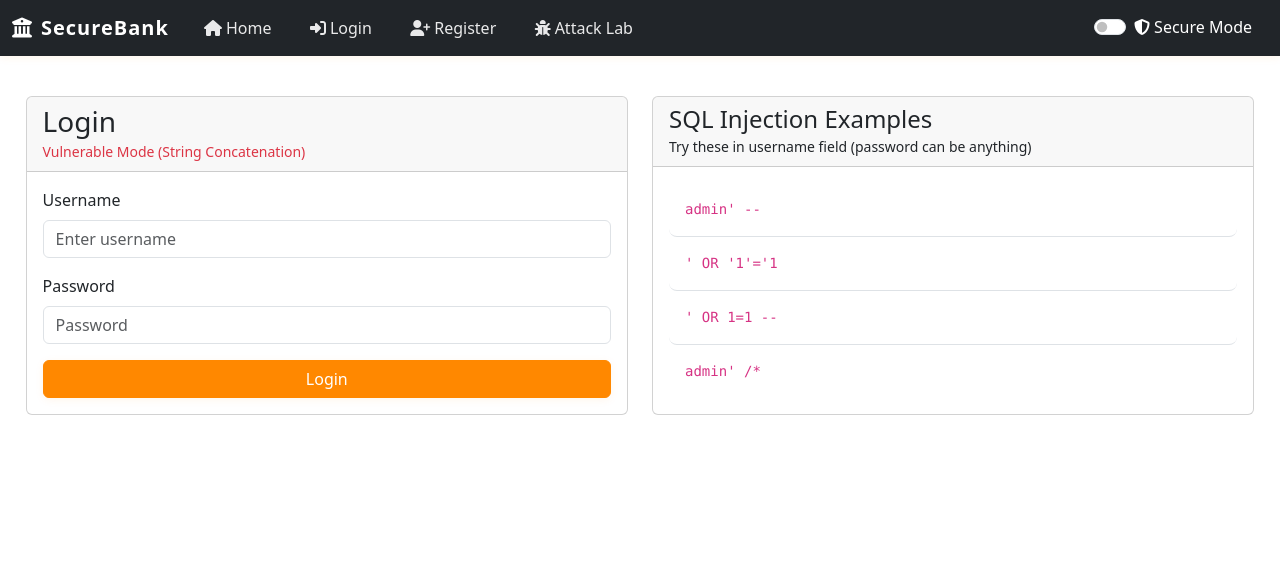
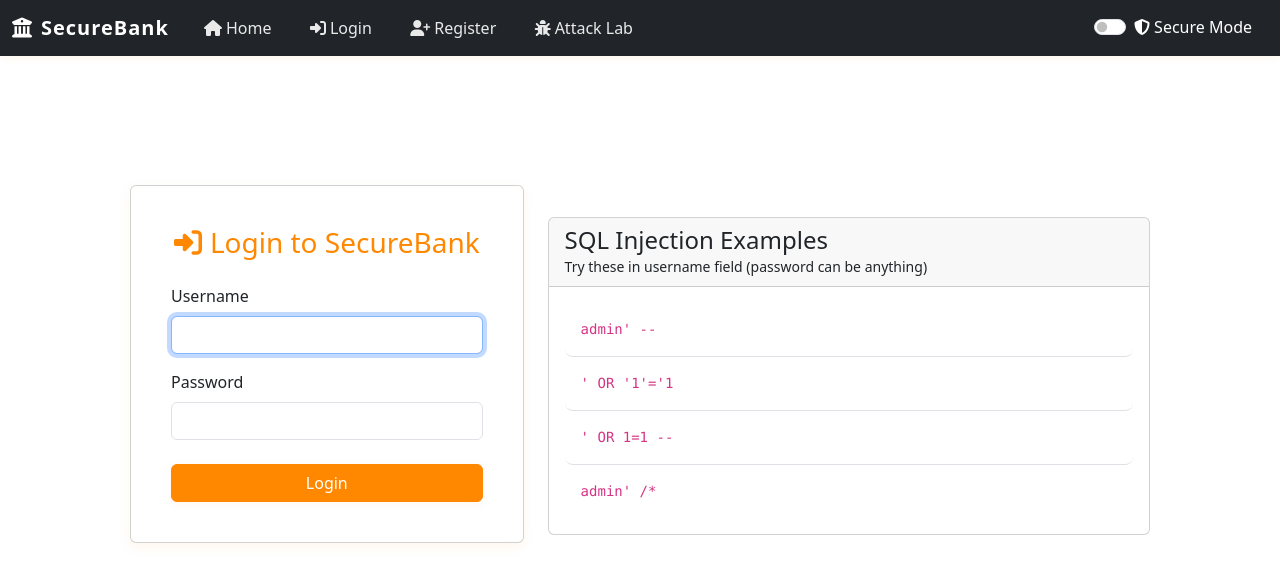
Before and after one commit to tsigemariamzewdu/cyberhackablebank, a React (Vite) app in the folder client/frontend/: page /login in a window 1280 px wide. Shown: the top 584 px of the page. Built offline with nearby package versions, Linux system fonts and the light colour scheme.

Commit message:
fixed the ui of attack lab page home page login and register

```diff
--- a/client/frontend/src/pages/HomePage.jsx
+++ b/client/frontend/src/pages/HomePage.jsx
@@ -1,48 +1,36 @@
-import { Card, ListGroup, Button } from 'react-bootstrap';
+import { Card, Button, Row, Col } from 'react-bootstrap';
 import { Link } from 'react-router-dom';
 
-const HomePage = ({ user }) => {
+function HomePage({ user }) {
   return (
-    <div className="container mt-4">
-      <Card>
-        <Card.Header>
-          <h3>Welcome {user ? user.username : 'to Hackable Bank'}</h3>
-        </Card.Header>
-        <Card.Body>
-          {user ? (
-            <>
-              <h5>Your Balance: ${user.balance.toFixed(2)}</h5>
-              <div className="d-grid gap-2 mt-4">
-                <Button as={Link} to="/account" variant="primary" size="lg">
-                  Account Lookup
+    <Row className="justify-content-center align-items-center" style={{ minHeight: '80vh' }}>
+      <Col md={10} lg={8}>
+        <Card className="bank-card text-center p-4">
+          <Card.Body>
+            <h1 className="mb-3" style={{ color: 'var(--primary-color)', fontWeight: 700 }}>
+              <i className="fas fa-university me-2"></i>Welcome to SecureBank
+            </h1>
+            <h4 className="mb-4" style={{ color: 'var(--primary-dark)' }}>
+              The modern, educational banking platform for learning about <span style={{ color: 'var(--accent-color)' }}>SQL Injection</span> attacks and defenses.
+            </h4>
+            <p className="mb-4" style={{ fontSize: '1.2rem', color: 'var(--text-secondary)' }}>
+              Explore a real-world inspired banking system, toggle between secure and hackable modes, and see the impact of security best practices in action.
+            </p>
+            <div className="d-flex justify-content-center gap-3 flex-wrap">
+              {!user && (
+                <Button as={Link} to="/register" className="btn-primary btn-lg">
+                  <i className="fas fa-user-plus me-2"></i>Get Started
                 </Button>
-                <Button as={Link} to="/transfer" variant="success" size="lg">
-                  Money Transfer
-                </Button>
-                {user.role === 'admin' && (
-                  <Button as={Link} to="/admin" variant="dark" size="lg">
-                    Admin Dashboard
-                  </Button>
-                )}
-              </div>
-            </>
-          ) : (
-            <div className="text-center">
-              <h5>Please login or register to continue</h5>
-              <div className="d-grid gap-2 mt-4" style={{ maxWidth: '300px', margin: '0 auto' }}>
-                <Button as={Link} to="/login" variant="primary" size="lg">
-                  Login
-                </Button>
-                <Button as={Link} to="/register" variant="secondary" size="lg">
-                  Register
-                </Button>
-              </div>
+              )}
+              <Button as={Link} to="/attack-lab" className="btn-outline-primary btn-lg">
+                <i className="fas fa-bug me-2"></i>Try Attack Lab
+              </Button>
             </div>
-          )}
-        </Card.Body>
-      </Card>
-    </div>
+          </Card.Body>
+        </Card>
+      </Col>
+    </Row>
   );
-};
+}
 
 export default HomePage;
--- a/client/frontend/src/pages/LoginPage.jsx
+++ b/client/frontend/src/pages/LoginPage.jsx
@@ -1,14 +1,16 @@
 import { useState } from 'react';
-import { Form, Button, Card, ListGroup, Row, Col } from 'react-bootstrap';
+import { Card, Form, Button, Row, Col } from 'react-bootstrap';
 import axios from 'axios';
 import { useNavigate } from 'react-router-dom';
+import ListGroup from 'react-bootstrap/ListGroup';
 
 
-const LoginPage = ({ secureMode, addAlert,setUser }) => {
+const LoginPage = ({ secureMode, addAlert, setUser }) => {
   const navigate = useNavigate();
 
   const [username, setUsername] = useState('');
   const [password, setPassword] = useState('');
+  const [loading, setLoading] = useState(false);
 
   const [attackExamples, setAttackExamples] = useState([
     "admin' --",
@@ -16,67 +18,72 @@ const LoginPage = ({ secureMode, addAlert,setUser }) => {
     "' OR 1=1 --",
     "admin' /*"
   ]);
+
   const handleSubmit = async (e) => {
     e.preventDefault();
+    setLoading(true);
     try {
-    const response = await axios.post('http://localhost:3001/api/login', {
-      username,
-      password,
-      secureMode
+      const res = await fetch('http://localhost:3001/api/login', {
+        method: 'POST',
+        headers: { 'Content-Type': 'application/json' },
+        body: JSON.stringify({ username, password, secureMode })
       });
-
-    setUser(response.data.user);
- // console.log(response.data.user) // Set user globally
-    addAlert(response.data.message, 'success');
+      const data = await res.json();
+      if (res.ok) {
+        setUser(data.user);
+        addAlert('Login successful!', 'success');
 
         // Navigate based on role
-    const role = response.data.user;
+        const role = data.user;
         if (role === 'admin') {
           navigate('/admin');
         } else {
           navigate('/dashboard');
         }
-
-  } catch (error) {
-    addAlert(error.response?.data?.error || 'Login failed', 'danger');
+      } else {
+        addAlert(data.error || 'Login failed', 'danger');
+      }
+    } catch (err) {
+      addAlert('Network error', 'danger');
+    } finally {
+      setLoading(false);
     }
   };
 
   return (
-    <div className='page-container'>
-      <Row>
-      <Col lg={6}>
-        <Card>
-          <Card.Header>
-            <h3 className="mb-0">Login</h3>
-            <small className={`text-${secureMode ? 'success' : 'danger'}`}>
-              {secureMode ? 'Secure Mode (Parameterized Queries)' : 'Vulnerable Mode (String Concatenation)'}
-            </small>
-          </Card.Header>
+    <Row className="justify-content-center align-items-center" style={{ minHeight: '70vh' }}>
+      <Col md={6} lg={4}>
+        <Card className="bank-card">
           <Card.Body>
-            <Form onSubmit={handleSubmit}>
+            <h3 className="mb-4 text-center" style={{ color: 'var(--primary-color)' }}>
+              <i className="fas fa-sign-in-alt me-2"></i>Login to SecureBank
+            </h3>
+            <Form onSubmit={handleSubmit} autoComplete="off">
               <Form.Group className="mb-3">
                 <Form.Label>Username</Form.Label>
                 <Form.Control
                   type="text"
                   value={username}
-                  onChange={(e) => setUsername(e.target.value)}
-                  placeholder="Enter username"
+                  onChange={e => setUsername(e.target.value)}
+                  required
+                  autoFocus
                 />
               </Form.Group>
-
-              <Form.Group className="mb-3">
+              <Form.Group className="mb-4">
                 <Form.Label>Password</Form.Label>
                 <Form.Control
                   type="password"
                   value={password}
-                  onChange={(e) => setPassword(e.target.value)}
-                  placeholder="Password"
+                  onChange={e => setPassword(e.target.value)}
+                  required
                 />
               </Form.Group>
-
-              <Button variant="primary" type="submit" className="w-100">
-                Login
+              <Button
+                type="submit"
+                className="w-100 btn-primary"
+                disabled={loading}
+              >
+                {loading ? 'Logging in...' : 'Login'}
               </Button>
             </Form>
           </Card.Body>
@@ -128,7 +135,6 @@ const handleSubmit = async (e) => {
         )} */}
       </Col>
     </Row>
-    </div>
   );
 };
 
--- a/client/frontend/src/pages/RegisterPage.jsx
+++ b/client/frontend/src/pages/RegisterPage.jsx
@@ -1,5 +1,5 @@
 import { useState } from 'react';
-import { Form, Button, Card, Alert } from 'react-bootstrap';
+import { Card, Form, Button, Row, Col } from 'react-bootstrap';
 import { Link, useNavigate } from 'react-router-dom';
 import axios from 'axios';
 
@@ -10,16 +10,29 @@ const RegisterPage = ({ addAlert }) => {
     email: '',
     fullName: ''
   });
+  const [loading, setLoading] = useState(false);
   const navigate = useNavigate();
 
   const handleSubmit = async (e) => {
     e.preventDefault();
+    setLoading(true);
     try {
-      await axios.post('http://localhost:3001/api/register', formData);
-      addAlert('Registration successful! Please login.', 'success');
+      const res = await fetch('http://localhost:3001/api/register', {
+        method: 'POST',
+        headers: { 'Content-Type': 'application/json' },
+        body: JSON.stringify({ ...formData, secureMode: true })
+      });
+      const data = await res.json();
+      if (res.ok) {
+        addAlert('Registration successful! You can now log in.', 'success');
         navigate('/login');
-    } catch (error) {
-      addAlert(error.response?.data?.error || 'Registration failed', 'danger');
+      } else {
+        addAlert(data.error || 'Registration failed', 'danger');
+      }
+    } catch (err) {
+      addAlert('Network error', 'danger');
+    } finally {
+      setLoading(false);
     }
   };
 
@@ -28,29 +41,20 @@ const RegisterPage = ({ addAlert }) => {
   };
 
   return (
-    <div className="d-flex justify-content-center">
-      <Card style={{ width: '500px' }}>
-        <Card.Header>
-          <h3>Create New Account</h3>
-        </Card.Header>
+    <Row className="justify-content-center align-items-center" style={{ minHeight: '70vh' }}>
+      <Col md={7} lg={5}>
+        <Card className="bank-card">
           <Card.Body>
-          <Form onSubmit={handleSubmit}>
+            <h3 className="mb-4 text-center" style={{ color: 'var(--primary-color)' }}>
+              <i className="fas fa-user-plus me-2"></i>Create Your Account
+            </h3>
+            <Form onSubmit={handleSubmit} autoComplete="off">
               <Form.Group className="mb-3">
                 <Form.Label>Full Name</Form.Label>
                 <Form.Control
                   type="text"
                   name="fullName"
                   value={formData.fullName}
-                onChange={handleChange}
-                required
-              />
-            </Form.Group>
-            <Form.Group className="mb-3">
-              <Form.Label>Username</Form.Label>
-              <Form.Control
-                type="text"
-                name="username"
-                value={formData.username}
                   onChange={handleChange}
                   required
                 />
@@ -66,6 +70,16 @@ const RegisterPage = ({ addAlert }) => {
                 />
               </Form.Group>
               <Form.Group className="mb-3">
+                <Form.Label>Username</Form.Label>
+                <Form.Control
+                  type="text"
+                  name="username"
+                  value={formData.username}
+                  onChange={handleChange}
+                  required
+                />
+              </Form.Group>
+              <Form.Group className="mb-4">
                 <Form.Label>Password</Form.Label>
                 <Form.Control
                   type="password"
@@ -75,16 +89,21 @@ const RegisterPage = ({ addAlert }) => {
                   required
                 />
               </Form.Group>
-            <Button variant="primary" type="submit" className="w-100">
-              Register
+              <Button
+                type="submit"
+                className="w-100 btn-primary"
+                disabled={loading}
+              >
+                {loading ? 'Registering...' : 'Register'}
               </Button>
+            </Form>
             <div className="mt-3 text-center">
               Already have an account? <Link to="/login">Login here</Link>
             </div>
-          </Form>
           </Card.Body>
         </Card>
-    </div>
+      </Col>
+    </Row>
   );
 };
 
--- a/client/frontend/src/pages/TransferPage.jsx
+++ b/client/frontend/src/pages/TransferPage.jsx
@@ -1,85 +1,77 @@
 import { useState } from 'react';
-import { Form, Button, Card, Alert, Container, FloatingLabel } from 'react-bootstrap';
-import axios from 'axios';
+import { Card, Form, Button, Row, Col } from 'react-bootstrap';
 
-const TransferPage = ({ user, addAlert }) => {
-  const [formData, setFormData] = useState({
-    toUser: '',
-    amount: '',
-    memo: ''
-  });
+function TransferPage({ user }) {
+  const [toUser, setToUser] = useState('');
+  const [amount, setAmount] = useState('');
   const [loading, setLoading] = useState(false);
+  const [message, setMessage] = useState(null);
+  const [error, setError] = useState(null);
 
-  const handleSubmit = async (e) => {
+  const handleTransfer = async (e) => {
     e.preventDefault();
     setLoading(true);
+    setMessage(null);
+    setError(null);
     try {
-      await axios.post('http://localhost:3001/api/transfer', {
-        fromUser: user.username,
-        toUser: formData.toUser,
-        amount: parseFloat(formData.amount),
-        memo: formData.memo
+      const res = await fetch('http://localhost:3001/api/transfer', {
+        method: 'POST',
+        headers: { 'Content-Type': 'application/json' },
+        body: JSON.stringify({ fromUser: user.username, toUser, amount: parseFloat(amount), secureMode: true })
       });
-      addAlert('Transfer successful!', 'success');
-      setFormData({ toUser: '', amount: '', memo: '' });
-    } catch (error) {
-      addAlert(error.response?.data?.error || 'Transfer failed', 'danger');
+      const data = await res.json();
+      if (res.ok) {
+        setMessage('Transfer successful!');
+      } else {
+        setError(data.error || 'Transfer failed');
+      }
+    } catch (err) {
+      setError('Network error');
     } finally {
       setLoading(false);
     }
   };
 
   return (
-    <Container className="py-4" style={{ maxWidth: '600px' }}>
-      <Card className="shadow-sm">
-        <Card.Header className="bg-white">
-          <h4>Transfer Money</h4>
-          <p className="text-muted mb-0">Send money to other users</p>
-        </Card.Header>
+    <Row className="justify-content-center align-items-center" style={{ minHeight: '70vh' }}>
+      <Col md={7} lg={5}>
+        <Card className="bank-card">
           <Card.Body>
-          <Form onSubmit={handleSubmit}>
-            <FloatingLabel controlId="toUser" label="Recipient Username" className="mb-3">
+            <h3 className="mb-4 text-center" style={{ color: 'var(--primary-color)' }}>
+              <i className="fas fa-exchange-alt me-2"></i>Money Transfer
+            </h3>
+            <Form onSubmit={handleTransfer} autoComplete="off">
+              <Form.Group className="mb-3">
+                <Form.Label>Recipient Username</Form.Label>
                 <Form.Control
                   type="text"
-                placeholder="Recipient Username"
-                value={formData.toUser}
-                onChange={(e) => setFormData({...formData, toUser: e.target.value})}
+                  value={toUser}
+                  onChange={e => setToUser(e.target.value)}
                   required
                 />
-            </FloatingLabel>
-
-            <FloatingLabel controlId="amount" label="Amount" className="mb-3">
+              </Form.Group>
+              <Form.Group className="mb-4">
+                <Form.Label>Amount</Form.Label>
                 <Form.Control
                   type="number"
-                min="0.01"
+                  min="1"
                   step="0.01"
-                placeholder="Amount"
-                value={formData.amount}
-                onChange={(e) => setFormData({...formData, amount: e.target.value})}
+                  value={amount}
+                  onChange={e => setAmount(e.target.value)}
                   required
                 />
-            </FloatingLabel>
-
-            <FloatingLabel controlId="memo" label="Memo (Optional)" className="mb-3">
-              <Form.Control
-                as="textarea"
-                placeholder="Memo"
-                style={{ height: '100px' }}
-                value={formData.memo}
-                onChange={(e) => setFormData({...formData, memo: e.target.value})}
-              />
-            </FloatingLabel>
-
-            <div className="d-grid">
-              <Button variant="primary" type="submit" disabled={loading}>
-                {loading ? 'Processing...' : 'Transfer Money'}
+              </Form.Group>
+              <Button type="submit" className="w-100 btn-primary" disabled={loading}>
+                {loading ? 'Transferring...' : 'Transfer'}
               </Button>
-            </div>
             </Form>
+            {message && <div className="mt-3 text-success text-center">{message}</div>}
+            {error && <div className="mt-3 text-danger text-center">{error}</div>}
           </Card.Body>
         </Card>
-    </Container>
+      </Col>
+    </Row>
   );
-};
+}
 
 export default TransferPage;
```
Also changed, not shown: client/frontend/src/pages/AttackLabPage.jsx (+14 -13 lines). Lines whose indentation alone changed are shown as unchanged.
